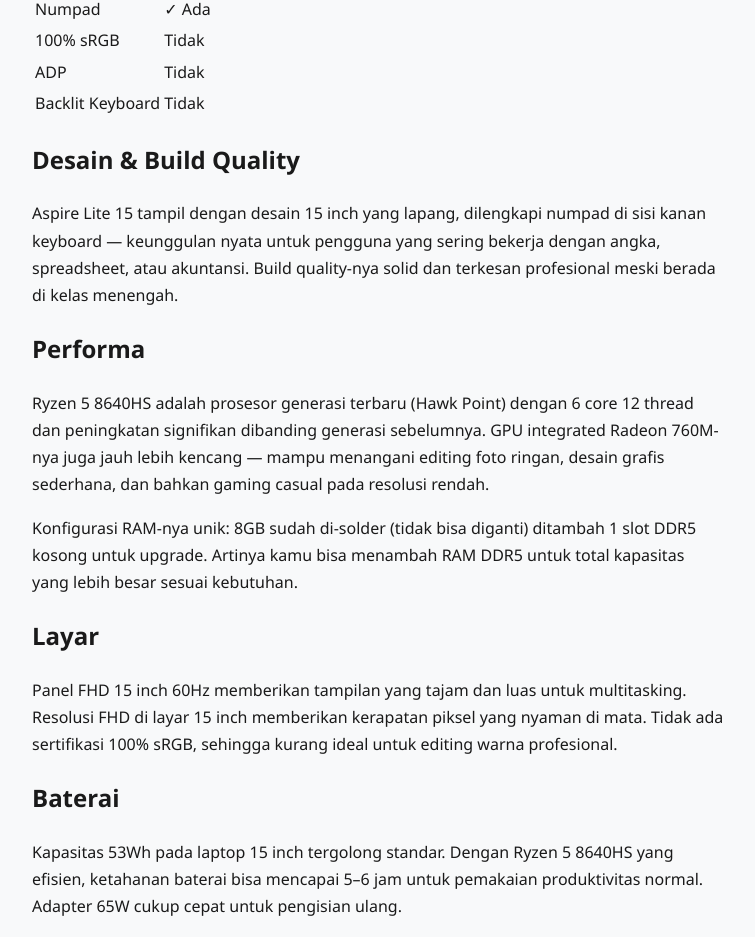
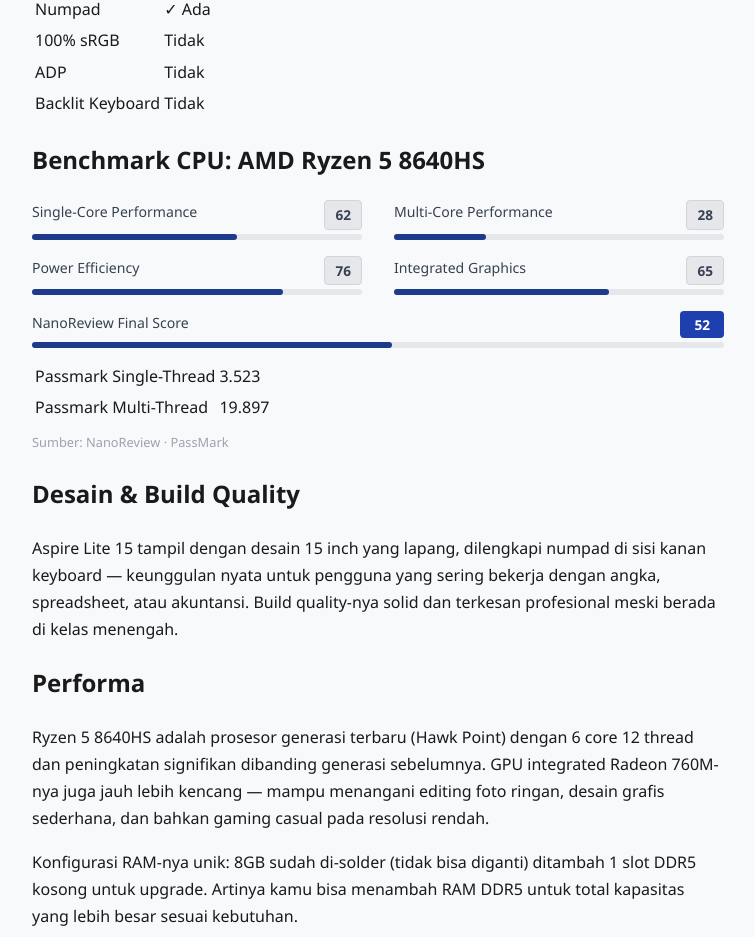
Before and after one commit to cabdans/astro-laptop-latihan, an Astro site: page /review/produktivitas/acer-aspire-lite-15-r5-8640hs in a window 1280 px wide. Shown: the part 958-1895 px from the top of the page, without its empty margins (82-837 px from the left). Built offline with nearby package versions, Linux system fonts and the light colour scheme; Astro itself is replaced by a stand-in of ours.

Commit message:
feat: benchmark NanoReview+Passmark semua CPU + kolom Score /compare + filter GPU H2H

```diff
--- a/src/pages/compare.astro
+++ b/src/pages/compare.astro
@@ -387,7 +387,7 @@
           <td><span class="badge-ram">DDR5</span></td>
           <td>15" FHD 60Hz</td>
           <td class="cross">—</td>
-          <td class="score-cell"><span class="score-nodata">No Data</span></td>
+          <td class="score-cell"><span class="score-badge">52</span></td>
           <td class="harga-cell">Rp 9–10 Jt</td>
         </tr>
 
--- a/src/pages/review/produktivitas/acer-aspire-lite-15-r5-8640hs.astro
+++ b/src/pages/review/produktivitas/acer-aspire-lite-15-r5-8640hs.astro
@@ -26,6 +26,51 @@
     <tr><td>ADP</td><td>Tidak</td></tr>
     <tr><td>Backlit Keyboard</td><td>Tidak</td></tr>
   </table>
+
+  <h2>Benchmark CPU: AMD Ryzen 5 8640HS</h2>
+  <div style="display:grid;grid-template-columns:1fr 1fr;gap:16px 32px;margin-bottom:16px;">
+    <div>
+      <div style="display:flex;justify-content:space-between;margin-bottom:4px;">
+        <span style="font-size:0.88rem;color:#374151;">Single-Core Performance</span>
+        <span style="font-weight:700;background:#e5e7eb;color:#374151;padding:2px 10px;border-radius:4px;font-size:0.85rem;border:1px solid #d1d5db;">62</span>
+      </div>
+      <div style="background:#e5e7eb;border-radius:4px;height:6px;"><div style="background:#1e3a8a;height:6px;border-radius:4px;width:62%;"></div></div>
+    </div>
+    <div>
+      <div style="display:flex;justify-content:space-between;margin-bottom:4px;">
+        <span style="font-size:0.88rem;color:#374151;">Multi-Core Performance</span>
+        <span style="font-weight:700;background:#e5e7eb;color:#374151;padding:2px 10px;border-radius:4px;font-size:0.85rem;border:1px solid #d1d5db;">28</span>
+      </div>
+      <div style="background:#e5e7eb;border-radius:4px;height:6px;"><div style="background:#1e3a8a;height:6px;border-radius:4px;width:28%;"></div></div>
+    </div>
+    <div>
+      <div style="display:flex;justify-content:space-between;margin-bottom:4px;">
+        <span style="font-size:0.88rem;color:#374151;">Power Efficiency</span>
+        <span style="font-weight:700;background:#e5e7eb;color:#374151;padding:2px 10px;border-radius:4px;font-size:0.85rem;border:1px solid #d1d5db;">76</span>
+      </div>
+      <div style="background:#e5e7eb;border-radius:4px;height:6px;"><div style="background:#1e3a8a;height:6px;border-radius:4px;width:76%;"></div></div>
+    </div>
+    <div>
+      <div style="display:flex;justify-content:space-between;margin-bottom:4px;">
+        <span style="font-size:0.88rem;color:#374151;">Integrated Graphics</span>
+        <span style="font-weight:700;background:#e5e7eb;color:#374151;padding:2px 10px;border-radius:4px;font-size:0.85rem;border:1px solid #d1d5db;">65</span>
+      </div>
+      <div style="background:#e5e7eb;border-radius:4px;height:6px;"><div style="background:#1e3a8a;height:6px;border-radius:4px;width:65%;"></div></div>
+    </div>
+  </div>
+  <div style="margin-bottom:12px;">
+    <div style="display:flex;justify-content:space-between;margin-bottom:4px;">
+      <span style="font-size:0.88rem;color:#374151;">NanoReview Final Score</span>
+      <span style="font-weight:700;background:#1e40af;color:white;padding:2px 14px;border-radius:4px;font-size:0.85rem;">52</span>
+    </div>
+    <div style="background:#e5e7eb;border-radius:4px;height:6px;"><div style="background:#1e3a8a;height:6px;border-radius:4px;width:52%;"></div></div>
+  </div>
+  <table class="spek-table">
+    <tr><td>Passmark Single-Thread</td><td>3.523</td></tr>
+    <tr><td>Passmark Multi-Thread</td><td>19.897</td></tr>
+  </table>
+  <p style="font-size:0.8rem;color:#9ca3af;margin-top:8px;">Sumber: NanoReview · PassMark</p>
+
 
   <h2>Desain & Build Quality</h2>
   <p>
```
